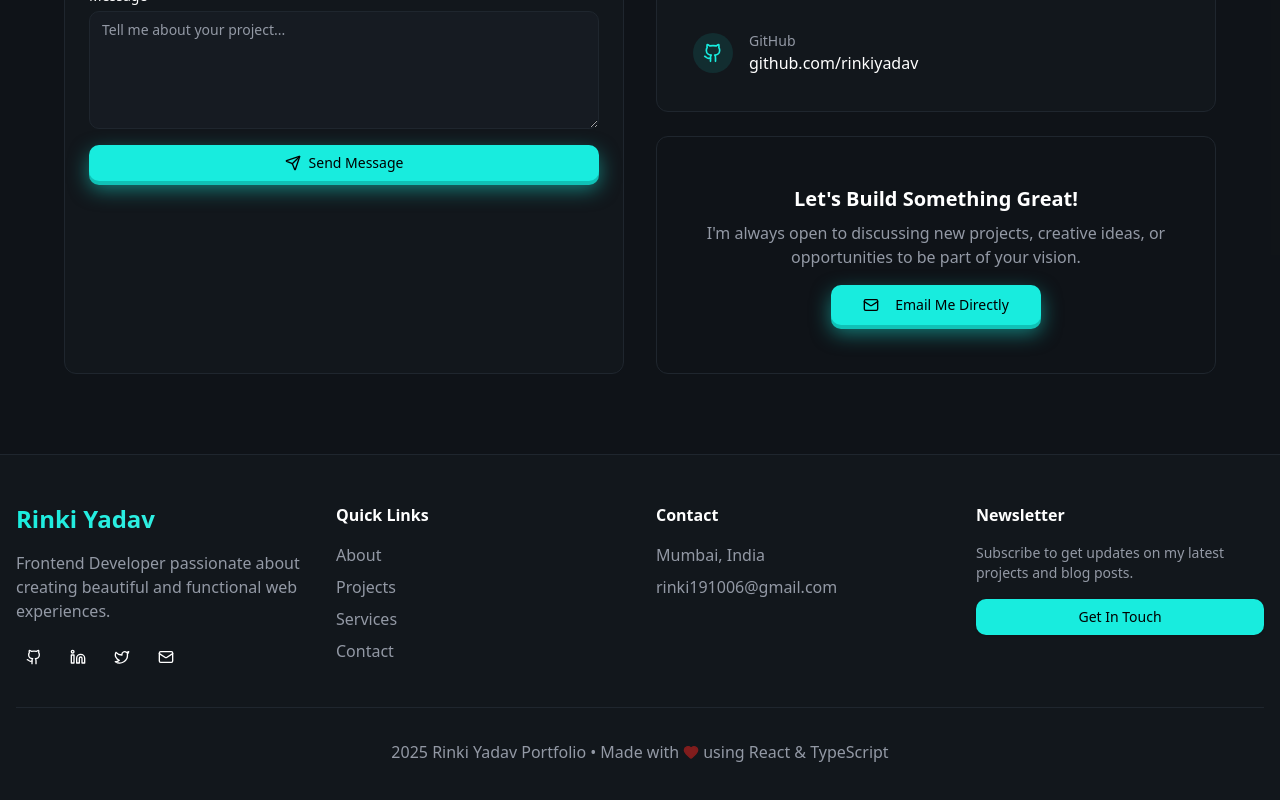
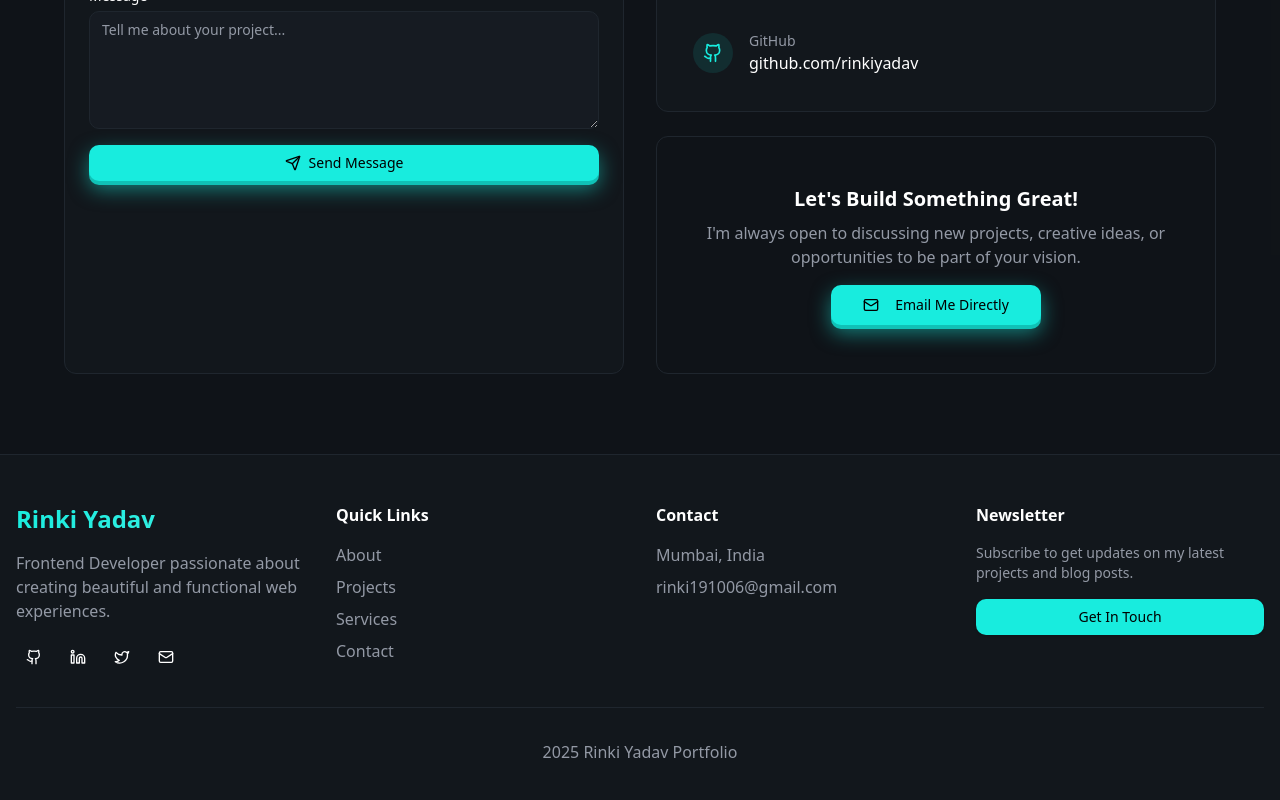
Before and after one commit to rinyadav/Rinkiportfolio, a React (Vite) app: page / in a window 1280 px wide. Shown: the part 10414-11214 px from the top of the page. Built offline with nearby package versions, Linux system fonts and the light colour scheme.

Commit message:
Remove 'Made with React & TypeScript' text from footer
- Simplified footer copyright to show only '2025 Rinki Yadav Portfolio'
- Removed Heart icon and technology stack mention
- Cleaned up unused imports

```diff
--- a/src/components/portfolio/Footer.tsx
+++ b/src/components/portfolio/Footer.tsx
@@ -1,5 +1,5 @@
 import { Button } from "@/components/ui/button";
-import { Github, Linkedin, Mail, Twitter, Heart } from "lucide-react";
+import { Github, Linkedin, Mail, Twitter } from "lucide-react";
 
 export default function Footer() {
   const scrollToSection = (id: string) => {
@@ -91,12 +91,7 @@ export default function Footer() {
         </div>
 
         <div className="pt-8 border-t text-center text-muted-foreground">
-          <p className="flex items-center justify-center gap-1 flex-wrap">
-            2025 Rinki Yadav Portfolio
-            <span className="flex items-center gap-1">
-              • Made with <Heart className="w-4 h-4 text-destructive fill-destructive" /> using React & TypeScript
-            </span>
-          </p>
+          <p>2025 Rinki Yadav Portfolio</p>
         </div>
       </div>
     </footer>
```
